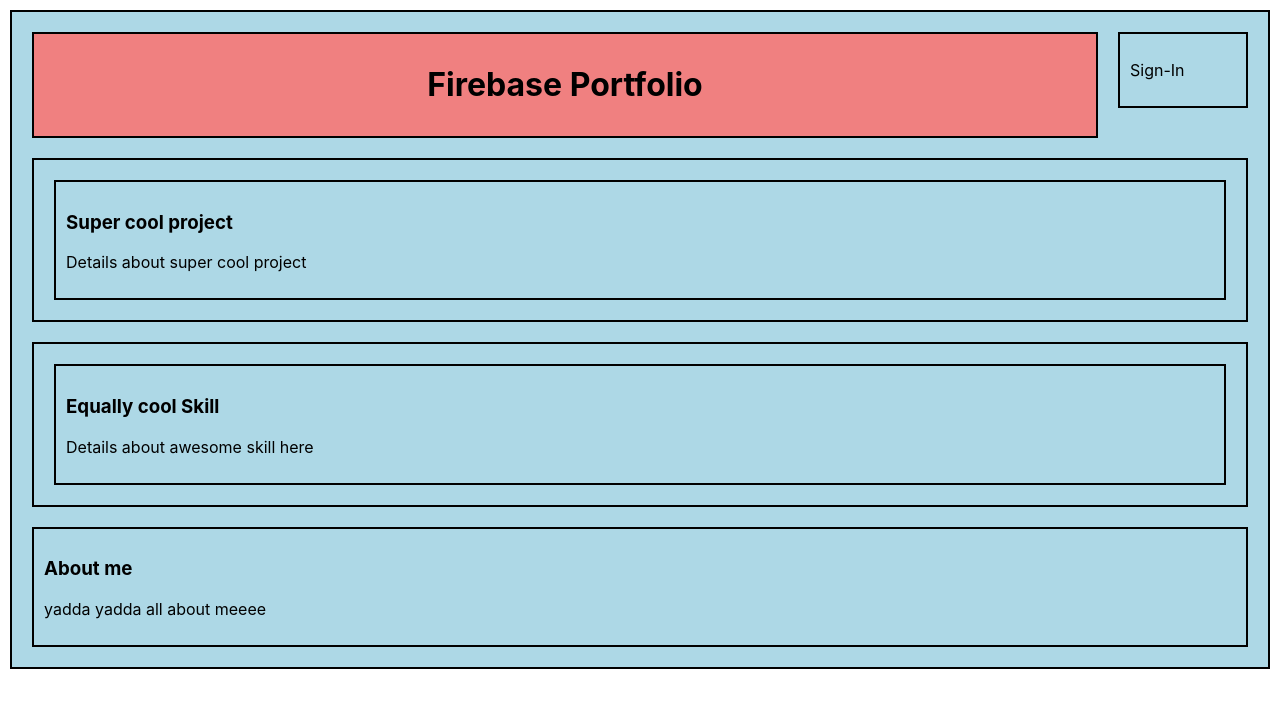
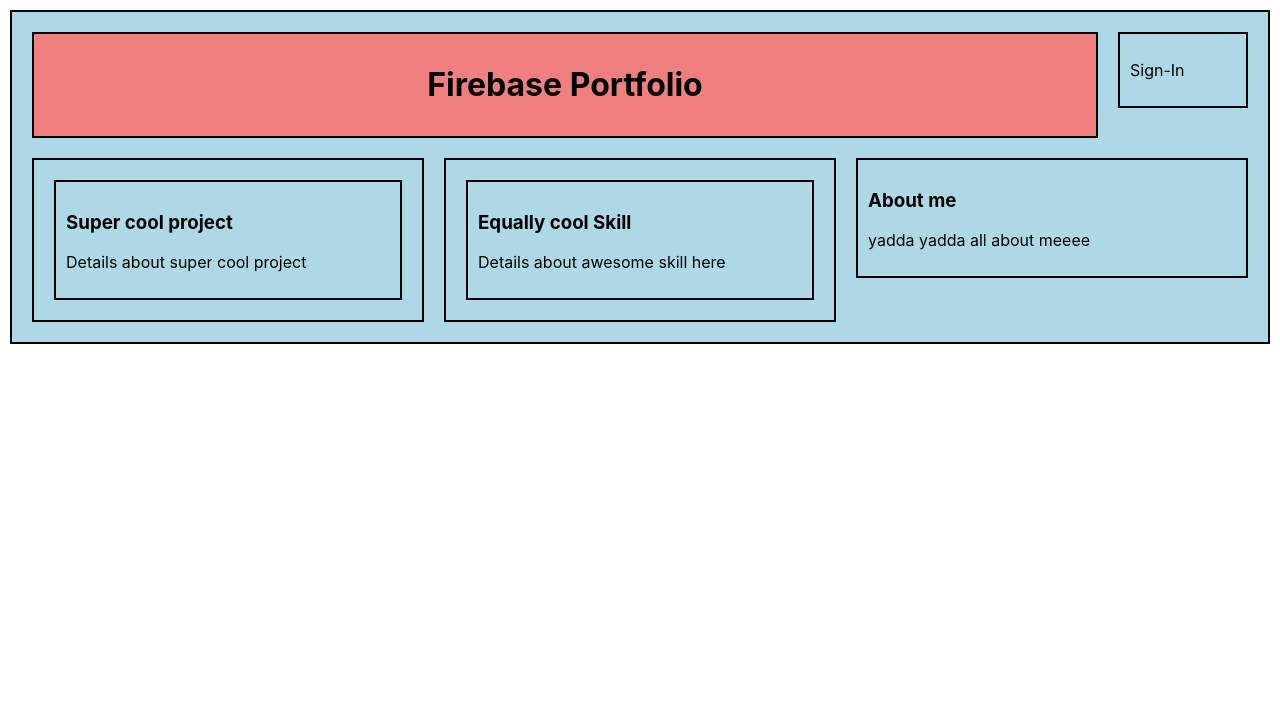
Before and after one commit to louiesch/fire-port, a React (Create React App) app: page / in a window 1280 px wide. Shown: the top 708 px of the page. Built offline with nearby package versions, Linux system fonts and the light colour scheme.

Commit message:
fix styling in control.js
Co-authored-by: Ash Porter <porter.ashley13@gmail.com>

```diff
--- a/src/components/Control.js
+++ b/src/components/Control.js
@@ -17,9 +17,17 @@
   render() {
     return (
       <>
-        <ProjectList />
-        <SkillList />
-        <Bio />
+        <div className="row">
+          <div className="column">
+            <ProjectList />
+          </div>
+          <div className="column">
+            <SkillList />
+          </div>
+          <div className="column">
+            <Bio />
+          </div>
+        </div>
       </>
     )
   }
```
